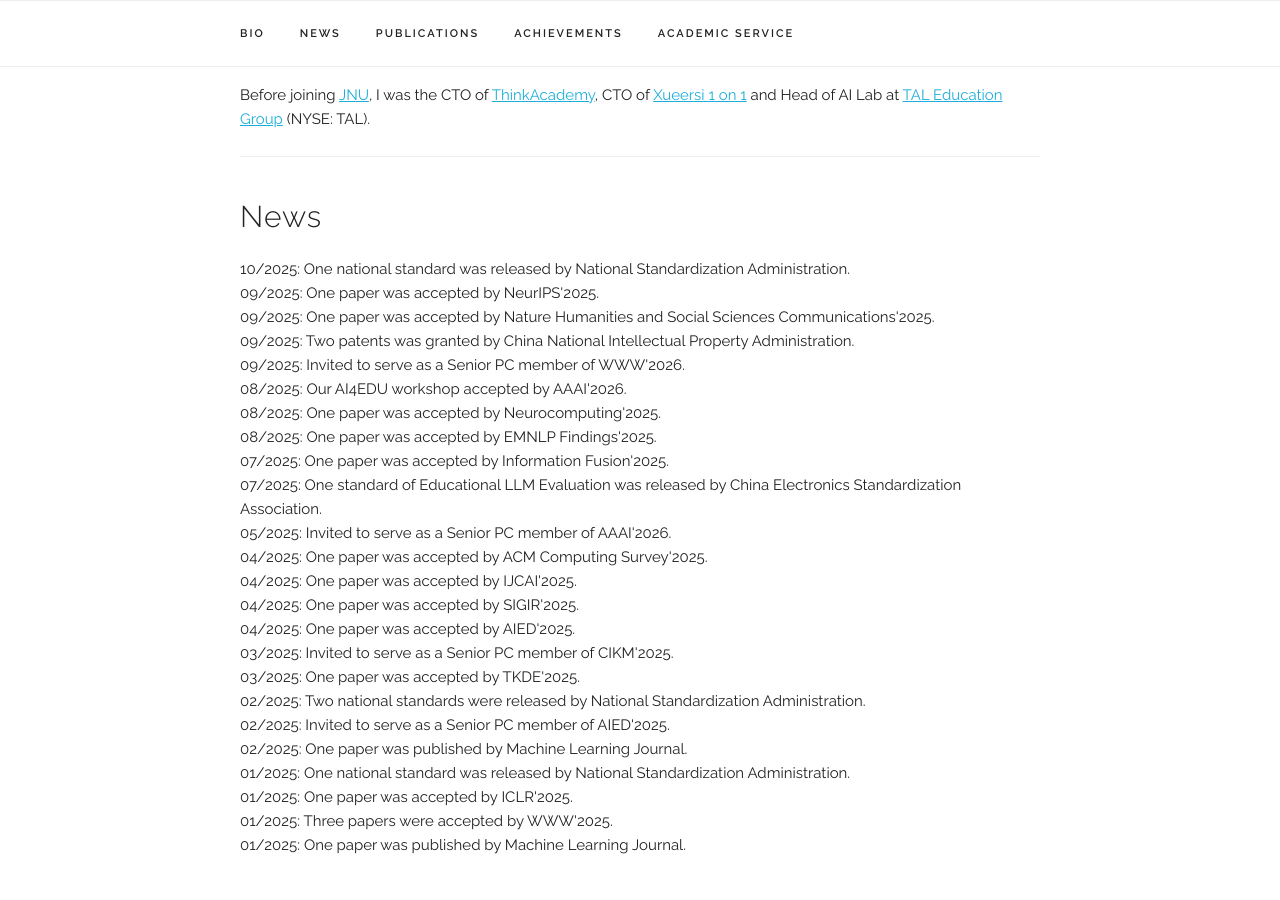
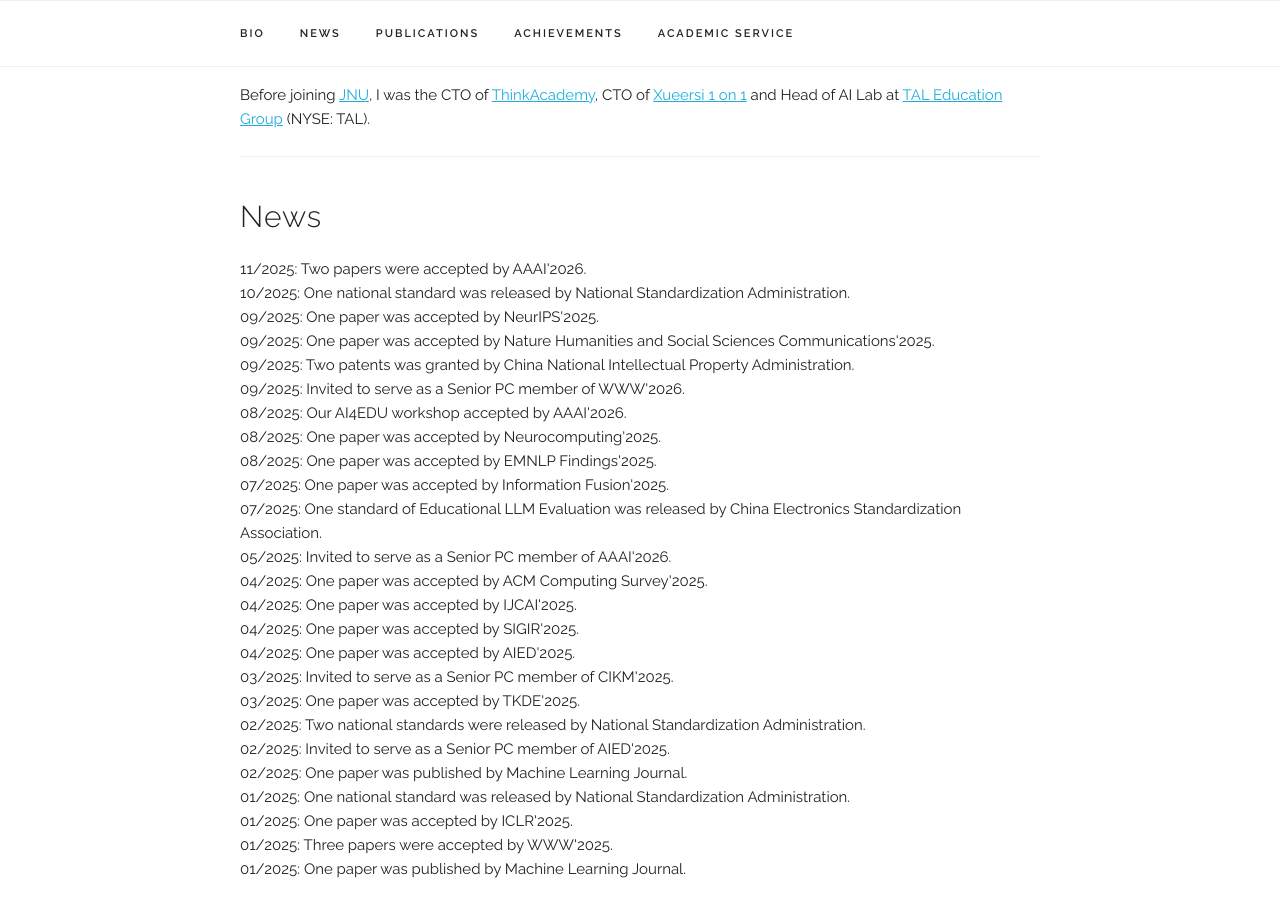
Before and after one commit to zitaoliu/zitaoliu.github.io, a Jekyll site: the page built from index.html, in a window 1280 px wide and 900 px high, scrolled down 552 px. Built offline with Jekyll 4.4.1, drawn with Linux system fonts in a browser that asks for light colours; some web fonts are replaced.

Commit message:
add aaai news

```diff
--- a/_data/news.yaml
+++ b/_data/news.yaml
@@ -1,4 +1,7 @@
 news:
+
+  - title: "Two papers were accepted by AAAI'2026."
+    date: "11/2025"
 
   - title: "One national standard was released by National Standardization Administration."
     date: "10/2025"
```
